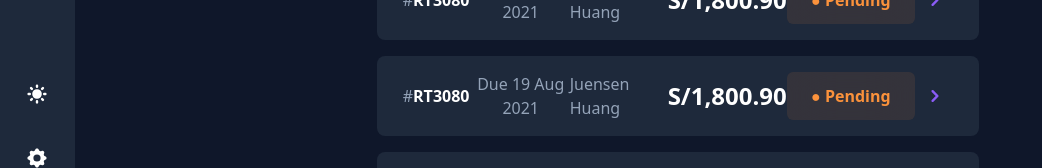
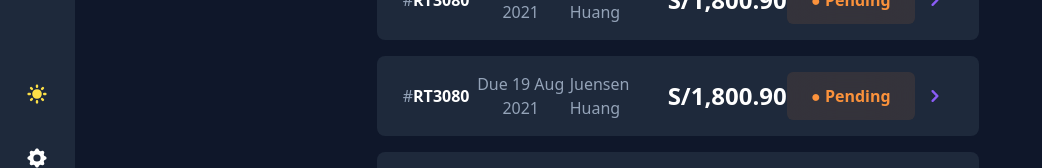
Before and after one commit to SerhiiShapovalov530/Invoices_App-Vue3, a Vue app: page / in a window 1280 px wide. Shown: the part 540-708 px from the top of the page, without its empty margins (0-1042 px from the left). Built offline with nearby package versions, Linux system fonts and the light colour scheme.

Commit message:
chore: add moon svg icon with yellow color

```diff
--- a/src/components/ui/Sidebar.vue
+++ b/src/components/ui/Sidebar.vue
@@ -7,8 +7,9 @@
     <div className='flex flex-col justify-between p-0 h-screen'>
       <div className="flex flex-col space-y-2"></div>
       <div className="flex flex-col items-center space-y-4">
-        <a className='text-white text-sm flex items-center gap-x-4 cursor-pointer p-3 hover:bg-slate-700 rounded-full'>
-          <svg class="w-6 h-6" fill="currentColor" viewBox="0 0 20 20" xmlns="http://www.w3.org/2000/svg"><path fill-rule="evenodd" d="M10 2a1 1 0 011 1v1a1 1 0 11-2 0V3a1 1 0 011-1zm4 8a4 4 0 11-8 0 4 4 0 018 0zm-.464 4.95l.707.707a1 1 0 001.414-1.414l-.707-.707a1 1 0 00-1.414 1.414zm2.12-10.607a1 1 0 010 1.414l-.706.707a1 1 0 11-1.414-1.414l.707-.707a1 1 0 011.414 0zM17 11a1 1 0 100-2h-1a1 1 0 100 2h1zm-7 4a1 1 0 011 1v1a1 1 0 11-2 0v-1a1 1 0 011-1zM5.05 6.464A1 1 0 106.465 5.05l-.708-.707a1 1 0 00-1.414 1.414l.707.707zm1.414 8.486l-.707.707a1 1 0 01-1.414-1.414l.707-.707a1 1 0 011.414 1.414zM4 11a1 1 0 100-2H3a1 1 0 000 2h1z" clip-rule="evenodd"></path></svg>
+        <a className='text-yellow-300 text-sm flex items-center gap-x-4 cursor-pointer p-3 hover:bg-slate-700 rounded-full'>
+          <svg v-show="false" class="w-6 h-6" fill="currentColor" viewBox="0 0 20 20" xmlns="http://www.w3.org/2000/svg"><path d="M17.293 13.293A8 8 0 016.707 2.707a8.001 8.001 0 1010.586 10.586z"></path></svg>
+          <svg v-show="true" class="w-6 h-6" fill="currentColor" viewBox="0 0 20 20" xmlns="http://www.w3.org/2000/svg"><path fill-rule="evenodd" d="M10 2a1 1 0 011 1v1a1 1 0 11-2 0V3a1 1 0 011-1zm4 8a4 4 0 11-8 0 4 4 0 018 0zm-.464 4.95l.707.707a1 1 0 001.414-1.414l-.707-.707a1 1 0 00-1.414 1.414zm2.12-10.607a1 1 0 010 1.414l-.706.707a1 1 0 11-1.414-1.414l.707-.707a1 1 0 011.414 0zM17 11a1 1 0 100-2h-1a1 1 0 100 2h1zm-7 4a1 1 0 011 1v1a1 1 0 11-2 0v-1a1 1 0 011-1zM5.05 6.464A1 1 0 106.465 5.05l-.708-.707a1 1 0 00-1.414 1.414l.707.707zm1.414 8.486l-.707.707a1 1 0 01-1.414-1.414l.707-.707a1 1 0 011.414 1.414zM4 11a1 1 0 100-2H3a1 1 0 000 2h1z" clip-rule="evenodd"></path></svg>
         </a>
         <a className='text-white text-sm flex items-center gap-x-4 cursor-pointer p-3 hover:bg-slate-700 rounded-full'>
           <svg class="w-6 h-6" fill="currentColor" viewBox="0 0 20 20" xmlns="http://www.w3.org/2000/svg"><path fill-rule="evenodd" d="M11.49 3.17c-.38-1.56-2.6-1.56-2.98 0a1.532 1.532 0 01-2.286.948c-1.372-.836-2.942.734-2.106 2.106.54.886.061 2.042-.947 2.287-1.561.379-1.561 2.6 0 2.978a1.532 1.532 0 01.947 2.287c-.836 1.372.734 2.942 2.106 2.106a1.532 1.532 0 012.287.947c.379 1.561 2.6 1.561 2.978 0a1.533 1.533 0 012.287-.947c1.372.836 2.942-.734 2.106-2.106a1.533 1.533 0 01.947-2.287c1.561-.379 1.561-2.6 0-2.978a1.532 1.532 0 01-.947-2.287c.836-1.372-.734-2.942-2.106-2.106a1.532 1.532 0 01-2.287-.947zM10 13a3 3 0 100-6 3 3 0 000 6z" clip-rule="evenodd"></path></svg>
```
